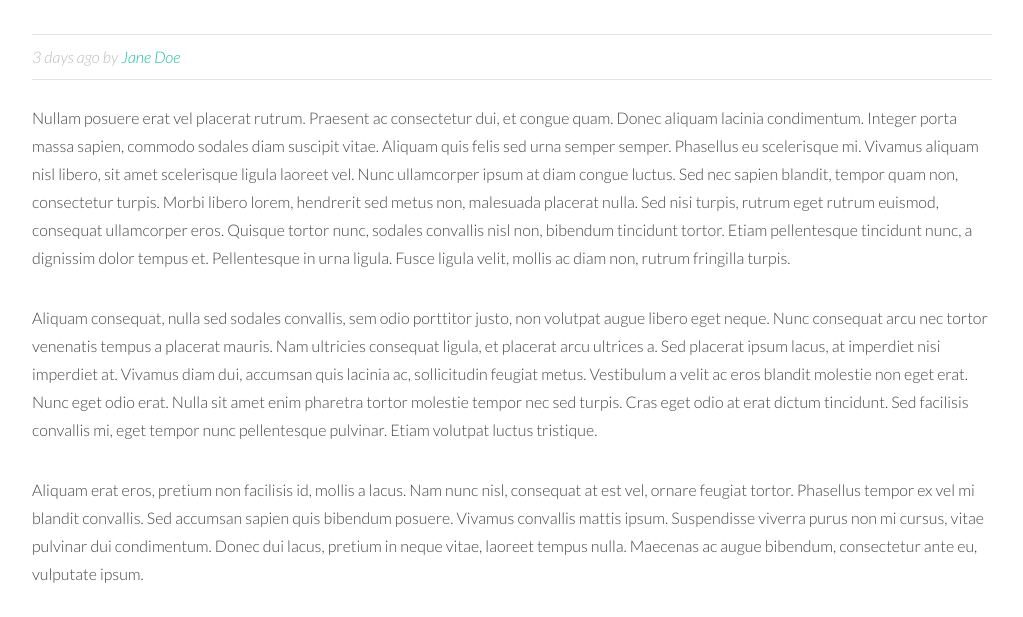
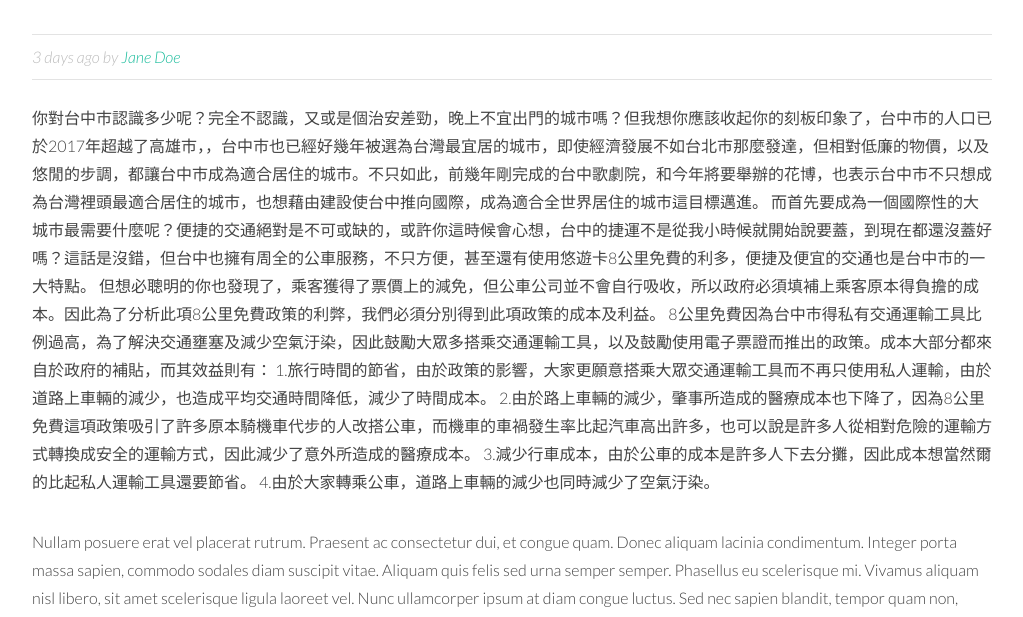
Before and after one commit to cleverice007/templated-binary, a plain HTML site: page generic.html in a window 1280 px wide. Shown: the part 588-1205 px from the top of the page, without its empty margins (128-1151 px from the left). Drawn offline with Linux system fonts and the light colour scheme.

Commit message:
8公里文章

```diff
--- a/generic.html
+++ b/generic.html
@@ -40,6 +40,21 @@
 						<h1>Lorem ipsum dolor sit amet</h1>
 						<p class="info">3 days ago by <a href="#">Jane Doe</a></p>
 					</header>
+
+					<p>你對台中市認識多少呢？完全不認識，又或是個治安差勁，晚上不宜出門的城市嗎？但我想你應該收起你的刻板印象了，台中市的人口已於2017年超越了高雄市，，台中市也已經好幾年被選為台灣最宜居的城市，即使經濟發展不如台北市那麼發達，但相對低廉的物價，以及悠閒的步調，都讓台中市成為適合居住的城市。不只如此，前幾年剛完成的台中歌劇院，和今年將要舉辦的花博，也表示台中市不只想成為台灣裡頭最適合居住的城市，也想藉由建設使台中推向國際，成為適合全世界居住的城市這目標邁進。
+
+					而首先要成為一個國際性的大城市最需要什麼呢？便捷的交通絕對是不可或缺的，或許你這時候會心想，台中的捷運不是從我小時候就開始說要蓋，到現在都還沒蓋好嗎？這話是沒錯，但台中也擁有周全的公車服務，不只方便，甚至還有使用悠遊卡8公里免費的利多，便捷及便宜的交通也是台中市的一大特點。
+
+					       但想必聰明的你也發現了，乘客獲得了票價上的減免，但公車公司並不會自行吸收，所以政府必須填補上乘客原本得負擔的成本。因此為了分析此項8公里免費政策的利弊，我們必須分別得到此項政策的成本及利益。
+
+					    8公里免費因為台中市得私有交通運輸工具比例過高，為了解決交通壅塞及減少空氣汙染，因此鼓勵大眾多搭乘交通運輸工具，以及鼓勵使用電子票證而推出的政策。成本大部分都來自於政府的補貼，而其效益則有：
+					1.旅行時間的節省，由於政策的影響，大家更願意搭乘大眾交通運輸工具而不再只使用私人運輸，由於道路上車輛的減少，也造成平均交通時間降低，減少了時間成本。
+					2.由於路上車輛的減少，肇事所造成的醫療成本也下降了，因為8公里免費這項政策吸引了許多原本騎機車代步的人改搭公車，而機車的車禍發生率比起汽車高出許多，也可以說是許多人從相對危險的運輸方式轉換成安全的運輸方式，因此減少了意外所造成的醫療成本。
+					3.減少行車成本，由於公車的成本是許多人下去分攤，因此成本想當然爾的比起私人運輸工具還要節省。
+					4.由於大家轉乘公車，道路上車輛的減少也同時減少了空氣汙染。	</p>
+
+
+
 					<p>Nullam posuere erat vel placerat rutrum. Praesent ac consectetur dui, et congue quam. Donec aliquam lacinia condimentum. Integer porta massa sapien, commodo sodales diam suscipit vitae. Aliquam quis felis sed urna semper semper. Phasellus eu scelerisque mi. Vivamus aliquam nisl libero, sit amet scelerisque ligula laoreet vel. Nunc ullamcorper ipsum at diam congue luctus. Sed nec sapien blandit, tempor quam non, consectetur turpis. Morbi libero lorem, hendrerit sed metus non, malesuada placerat nulla. Sed nisi turpis, rutrum eget rutrum euismod, consequat ullamcorper eros. Quisque tortor nunc, sodales convallis nisl non, bibendum tincidunt tortor. Etiam pellentesque tincidunt nunc, a dignissim dolor tempus et. Pellentesque in urna ligula. Fusce ligula velit, mollis ac diam non, rutrum fringilla turpis.</p>
 					<p>Aliquam consequat, nulla sed sodales convallis, sem odio porttitor justo, non volutpat augue libero eget neque. Nunc consequat arcu nec tortor venenatis tempus a placerat mauris. Nam ultricies consequat ligula, et placerat arcu ultrices a. Sed placerat ipsum lacus, at imperdiet nisi imperdiet at. Vivamus diam dui, accumsan quis lacinia ac, sollicitudin feugiat metus. Vestibulum a velit ac eros blandit molestie non eget erat. Nunc eget odio erat. Nulla sit amet enim pharetra tortor molestie tempor nec sed turpis. Cras eget odio at erat dictum tincidunt. Sed facilisis convallis mi, eget tempor nunc pellentesque pulvinar. Etiam volutpat luctus tristique.</p>
 					<p>Aliquam erat eros, pretium non facilisis id, mollis a lacus. Nam nunc nisl, consequat at est vel, ornare feugiat tortor. Phasellus tempor ex vel mi blandit convallis. Sed accumsan sapien quis bibendum posuere. Vivamus convallis mattis ipsum. Suspendisse viverra purus non mi cursus, vitae pulvinar dui condimentum. Donec dui lacus, pretium in neque vitae, laoreet tempus nulla. Maecenas ac augue bibendum, consectetur ante eu, vulputate ipsum.</p>
```
